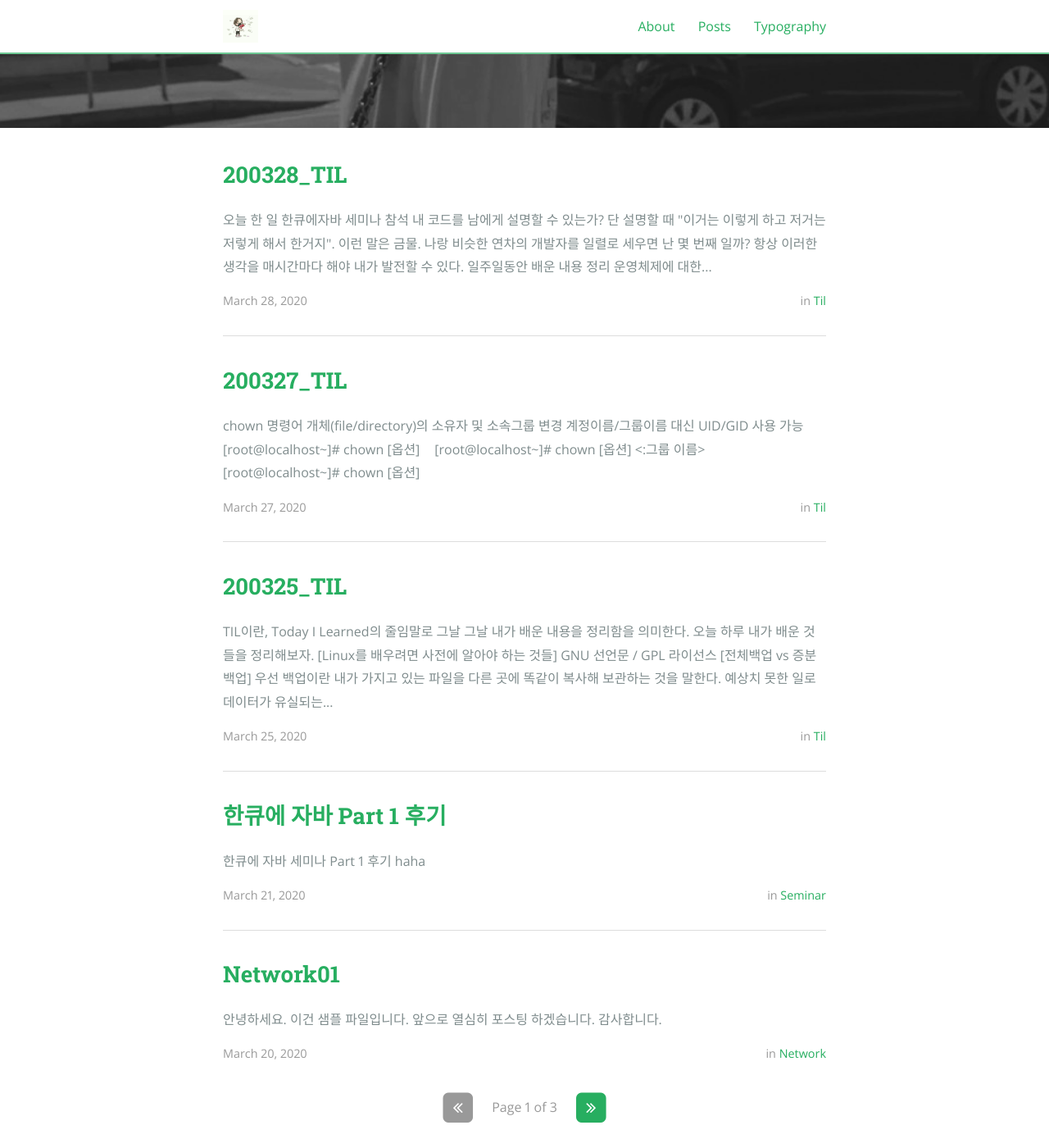
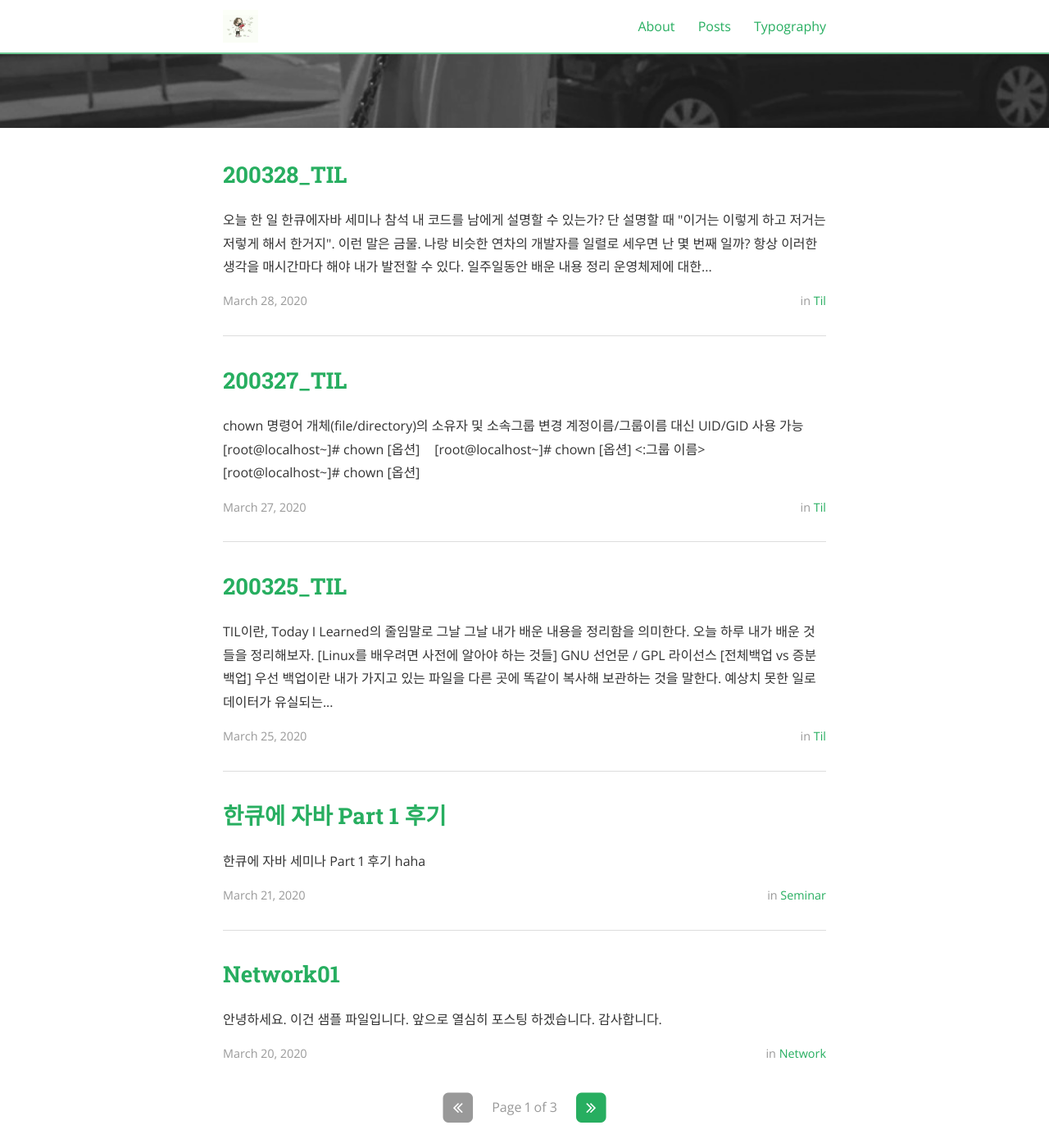
Before and after one commit to verustree/verustree.github.io, a Jekyll site: the page built from index.html, in a window 1280 px wide and 1400 px high, scrolled down 349 px. Shown: the whole window at 82% size. Built offline with Jekyll 4.4.1, drawn with Linux system fonts in a browser that asks for light colours; nearby versions of some CDN libraries; the list of posts is cut into pages by our own code.

Commit message:
Update _variables.scss
change base-font-color again

```diff
--- a/_sass/base/_variables.scss
+++ b/_sass/base/_variables.scss
@@ -40,7 +40,7 @@ $bc-red: #bc0000;
 
 // Font Colors
 $base-background-color: #fff;   //fff
-$base-font-color: $gray;   //dark-gray
+$base-font-color: $dark-gray;
 $action-color: $green;   //blue
 $highlight-color: tint($action-color, 33%);
 $selection: $light-green;  //원래 없는데 내가 집어넣은 거
```
